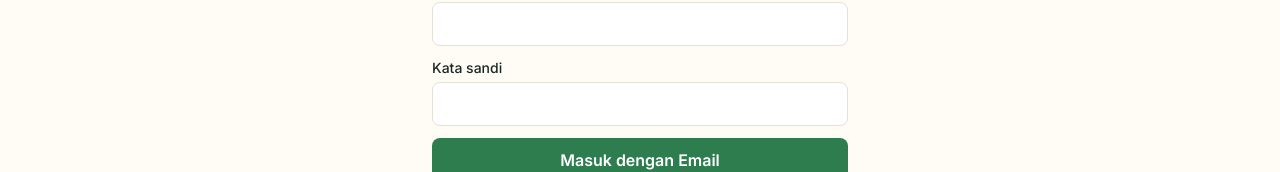
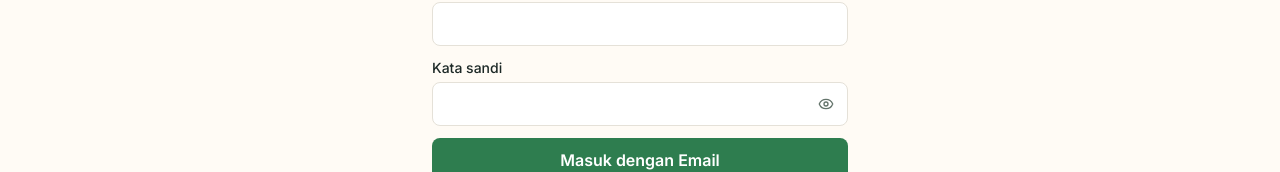
Before and after one commit to yayayapluto/Seporsi-Terakhir, a Next.js app: page /masuk in a window 1280 px wide. Shown: the part 281-453 px from the top of the page. Built offline with nearby package versions, Linux system fonts and the light colour scheme; no server answers.

Commit message:
fix(masuk): show-hide password toggle
Skipped skills (justified for UI micro-change, single file):
- investigate-bug: user request, not a bug
- diagnose-root: no defect to isolate
- develop-tdd: no logic to test; typecheck+build prove render
- kickoff-branch: single-file change

```diff
--- a/src/app/(public)/masuk/email-sign-in.tsx
+++ b/src/app/(public)/masuk/email-sign-in.tsx
@@ -1,6 +1,7 @@
 "use client";
 
 import { zodResolver } from "@hookform/resolvers/zod";
+import { Eye, EyeOff } from "lucide-react";
 import { useRouter } from "next/navigation";
 import { useState } from "react";
 import { useForm } from "react-hook-form";
@@ -18,6 +19,7 @@ export function EmailSignIn({ next }: { next?: string }) {
   const router = useRouter();
   const [formError, setFormError] = useState<string | null>(null);
   const [mode, setMode] = useState<"in" | "up">("in");
+  const [show, setShow] = useState(false);
   const {
     register,
     handleSubmit,
@@ -62,13 +64,24 @@ export function EmailSignIn({ next }: { next?: string }) {
         <label htmlFor="password" className="text-sm font-medium">
           Kata sandi
         </label>
-        <input
-          id="password"
-          type="password"
-          autoComplete={mode === "in" ? "current-password" : "new-password"}
-          {...register("password")}
-          className="h-11 rounded-lg border bg-card px-3 text-sm"
-        />
+        <div className="relative">
+          <input
+            id="password"
+            type={show ? "text" : "password"}
+            autoComplete={mode === "in" ? "current-password" : "new-password"}
+            {...register("password")}
+            className="h-11 w-full rounded-lg border bg-card px-3 pr-11 text-sm"
+          />
+          <button
+            type="button"
+            onClick={() => setShow(!show)}
+            aria-label={show ? "Sembunyikan kata sandi" : "Tampilkan kata sandi"}
+            aria-pressed={show}
+            className="absolute inset-y-0 right-0 flex w-11 items-center justify-center text-muted-foreground hover:text-foreground"
+          >
+            {show ? <EyeOff className="size-4" /> : <Eye className="size-4" />}
+          </button>
+        </div>
         {errors.password && <p className="text-sm text-destructive">{errors.password.message}</p>}
       </div>
       {formError && (
```
Also changed, not shown: src/proxy.ts (renamed from src/middleware.ts).
